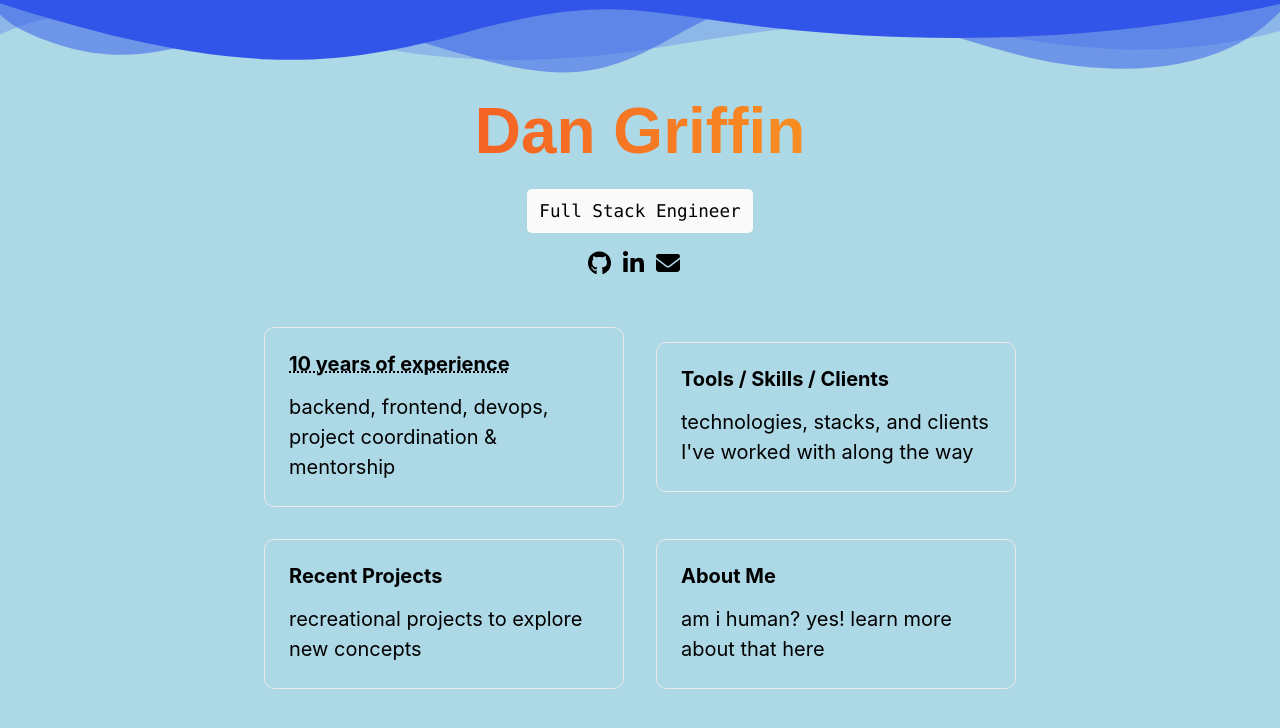
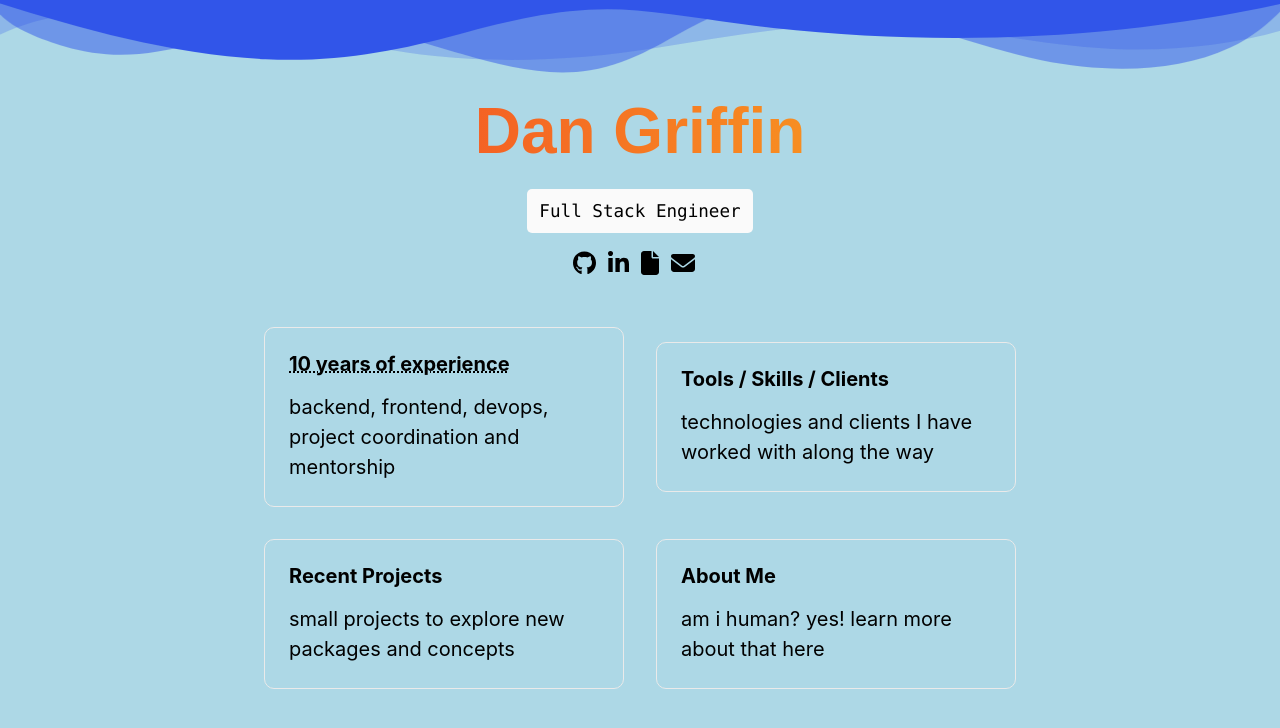
Before and after one commit to dan-griffin-ct/dan-griffin-ct.github.io, a Next.js app: page / in a window 1280 px wide. Shown: the top 728 px of the page. Built offline with nearby package versions, Linux system fonts and the light colour scheme.

Commit message:
add pdf for downloading

```diff
--- a/pages/about-me.js
+++ b/pages/about-me.js
@@ -8,7 +8,6 @@ export default function AboutMe() {
     <div className={styles.container}>
       <Head>
         <title>&#127875; Dan Griffin</title>
-        <link rel="icon" href="/favicon.ico" />
       </Head>
 
       <main>
--- a/pages/index.js
+++ b/pages/index.js
@@ -4,11 +4,20 @@ import Link from 'next/link';
 
 
 export default function Home() {
+  const downloadResume = () => {
+    const pdfUrl = "DGResume.pdf";
+    const link = document.createElement("a");
+    link.href = pdfUrl;
+    link.download = "DanGriffinResume.pdf";
+    document.body.appendChild(link);
+    link.click();
+    document.body.removeChild(link);
+  };
+
   return (
     <div className={styles.container}>
       <Head>
         <title>&#127875; Dan Griffin</title>
-        <link rel="icon" href="/favicon.ico" />
       </Head>
 
       <main>
@@ -21,7 +30,7 @@ export default function Home() {
         </div>
         <div>
           <h1 className={styles.title}>
-            <a target="_blank" href="https://github.com/dan-griffin-ct">Dan Griffin</a>
+            <Link target="_blank" href="https://github.com/dan-griffin-ct">Dan Griffin</Link>
           </h1>
 
           <p className={styles.description}>
@@ -30,33 +39,34 @@ export default function Home() {
           <div className={styles.logoDiv}>
             <a target="_blank" href="https://github.com/dan-griffin-ct"><img src="/github.svg" alt="GitHub" className={styles.logo} /></a>
             <a target="_blank" href="https://linkedin.com/in/danielggriffin"><img src="/linkedin-in.svg" alt="LinkedIn" className={styles.logo} /></a>
+            <a target="_blank" onClick={downloadResume}><img src="/file-solid.svg" alt="Resume" className={styles.logo} /></a>
             <a target="_blank" href="mailto:dangoldgriff@gmail.com"><img src="/envelope-solid.svg" alt="Email" className={styles.logo} /></a>
           </div>
         </div>
 
         <div className={styles.grid}>
-          <a className={styles.cardIntro}>
+          <Link href="#" className={styles.cardIntro}>
             <h5>10 years of experience</h5>
-            <p>backend, frontend, devops, project coordination &amp; mentorship </p>
-          </a>
+            <p>backend, frontend, devops, project coordination and mentorship</p>
+          </Link>
 
-          <a
+          <Link
             href="/tools-skills"
             className={styles.card}
           >
             <h5>Tools / Skills / Clients</h5>
-            <p>technologies, stacks, and clients I've worked with along the way</p>
-          </a>
+            <p>technologies and clients I have worked with along the way</p>
+          </Link>
 
-          <a
+          <Link
             href="/recent-projects"
             className={styles.card}
           >
             <h5>Recent Projects</h5>
-            <p>recreational projects to explore new concepts</p>
-          </a>
+            <p>small projects to explore new packages and concepts</p>
+          </Link>
 
-          <a
+          <Link
             href="/about-me"
             className={styles.card}
           >
@@ -64,7 +74,7 @@ export default function Home() {
             <p>
               am i human? yes! learn more about that here
             </p>
-          </a>
+          </Link>
         </div>
       </main>
 
```
Also changed, not shown: pages/recent-projects.js (+4 -5 lines), pages/tools-skills.js (+8 -11 lines).
